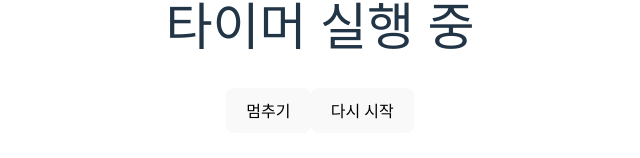
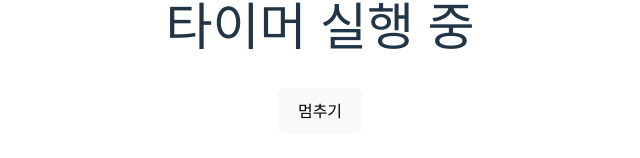
Before and after one commit to son-jm/react, a React (Vite) app: page / in a window 1280 px wide. Shown: the part 352-510 px from the top of the page, without its empty margins (320-960 px from the left). Built offline with nearby package versions, Linux system fonts and the light colour scheme.

Commit message:
버튼을 하나로 만들어 보고 setIsRuning((a) => a가 ()로 감싸지는 이유가 useState(true)로초기화 때문일듯?

```diff
--- a/src/App.jsx
+++ b/src/App.jsx
@@ -21,8 +21,9 @@ function TimerComponent() {
   return (
     <div>
       <h1>{isRunning ? "타이머 실행 중" : "타이머 멈춤"}</h1>
-      <button onClick={() => setIsRunning(false)}>멈추기</button>
-      <button onClick={() => setIsRunning(true)}>다시 시작</button>
+      <button onClick={() => setIsRunning((a) => !a)}>
+        {isRunning ? "멈추기" : "다시 시작"}
+      </button>
     </div>
   );
 }
```
Also changed, not shown: 1 other file (tests, documents, lock files or other folders).
